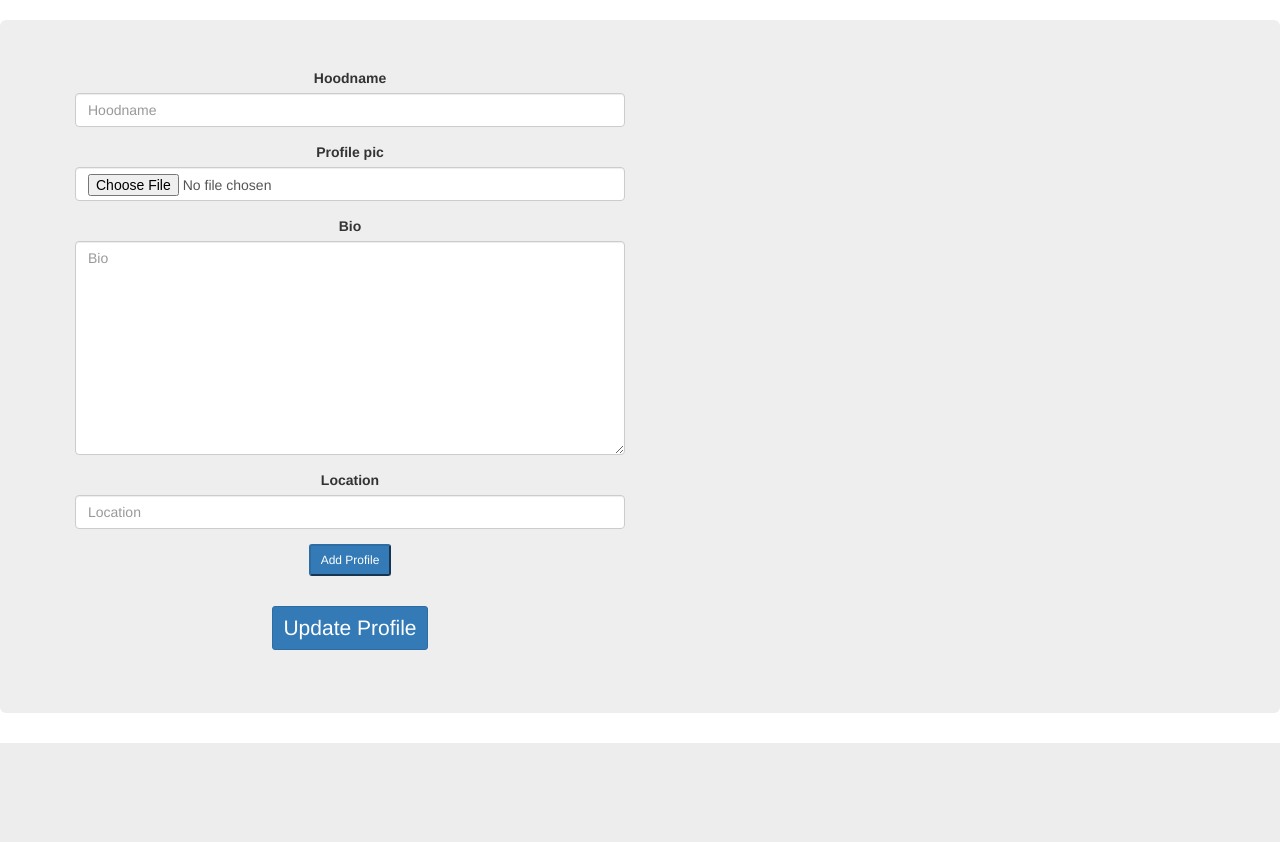
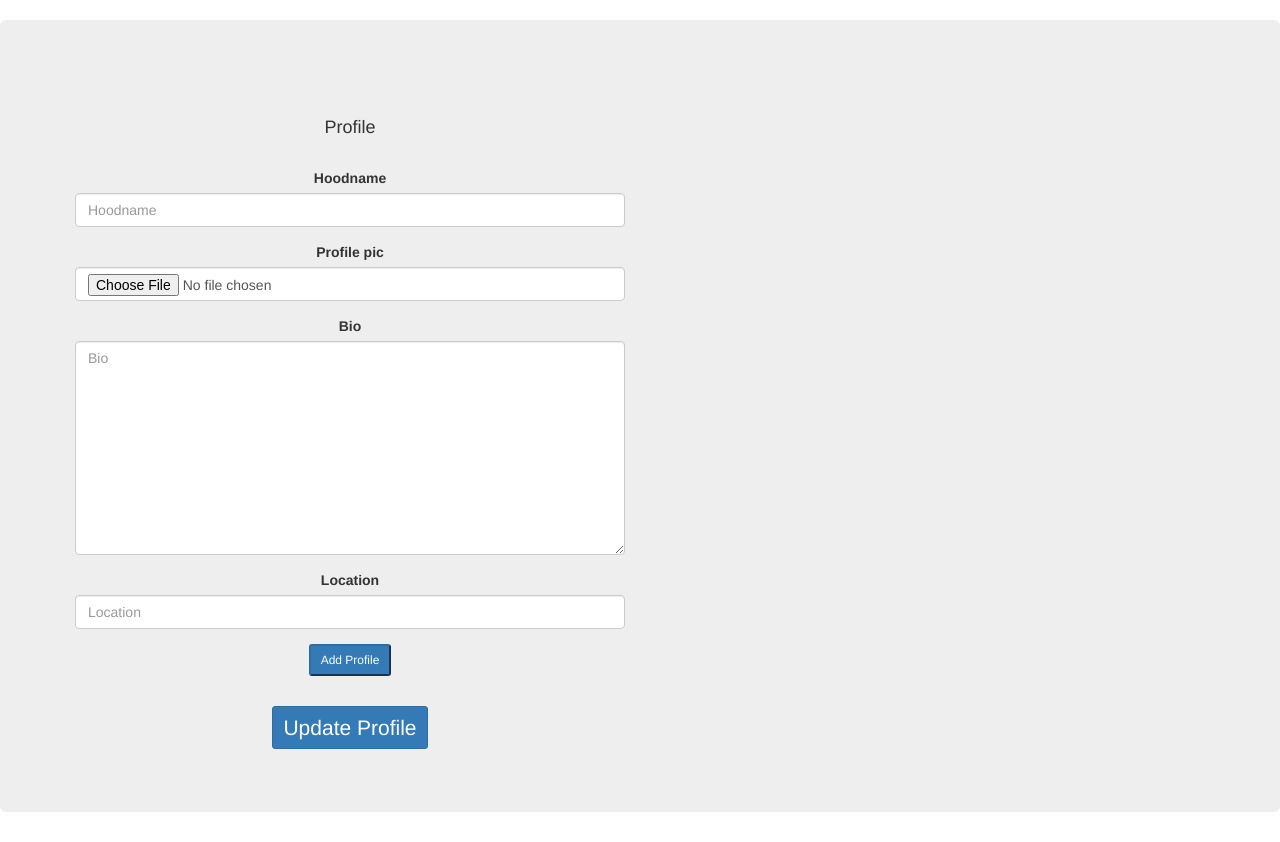
Before and after one commit to chanaiagwata/Neighborhood-App, a Django app: page /accounts/profile/ in a window 1280 px wide. Shown: the part 100-942 px from the top of the page. Before the commit the page ends 843 px from the top, so only its background shows below. Run offline with Django 4.2, Linux system fonts and the light colour scheme; the visitor is signed in with stand-in values (Sample User, id 1); some libraries are stand-ins or nearby versions.

Commit message:
feat:update profile details

```diff
--- a/hoodapp/templates/profile.html
+++ b/hoodapp/templates/profile.html
@@ -7,6 +7,10 @@
 <div class="container-fluid">
     <div class="row jumbotron text-center">
         <div class="col-md-6">
+            <br>
+            <br>
+            <h4>Profile</h4>
+            <br>
             {% if user.profile.profile_pic.url %}
 
                 <span><img src="{{user.profile.profile_pic.url}}" alt="Image" width="100" height="100"   style="border-radius:50%;" class="img-fluid"></span>
@@ -19,8 +23,10 @@
 
                 </form>
                 {% endif %}
-                <div style="margin-top:30px;">
-                    <p>{{user.profile.bio}}</p>
+                <div style="margin-top:30px; font-family:sans serif;">
+                    <p style=" font-size:16px;">{{user.profile.bio}}</p>
+                    <p style=" font-size:18px;">{{user.profile.hoodname}}</p>
+                    <p style=" font-size:20px;font-weight:bold;">{{user.profile.location}}</p>
                 </div>
                 <p class="btn btn-primary btn-sm">
                     <a style="color:white;" href="{%url 'update' %}">Update Profile</a>
--- a/hoodapp/templates/registration/login.html
+++ b/hoodapp/templates/registration/login.html
@@ -1,4 +1,4 @@
-{%extends "django_registration/base.html"%}
+{%extends "base.html"%}
 {% load bootstrap3 %}
 {% block content %}
 <div class="container">
```
